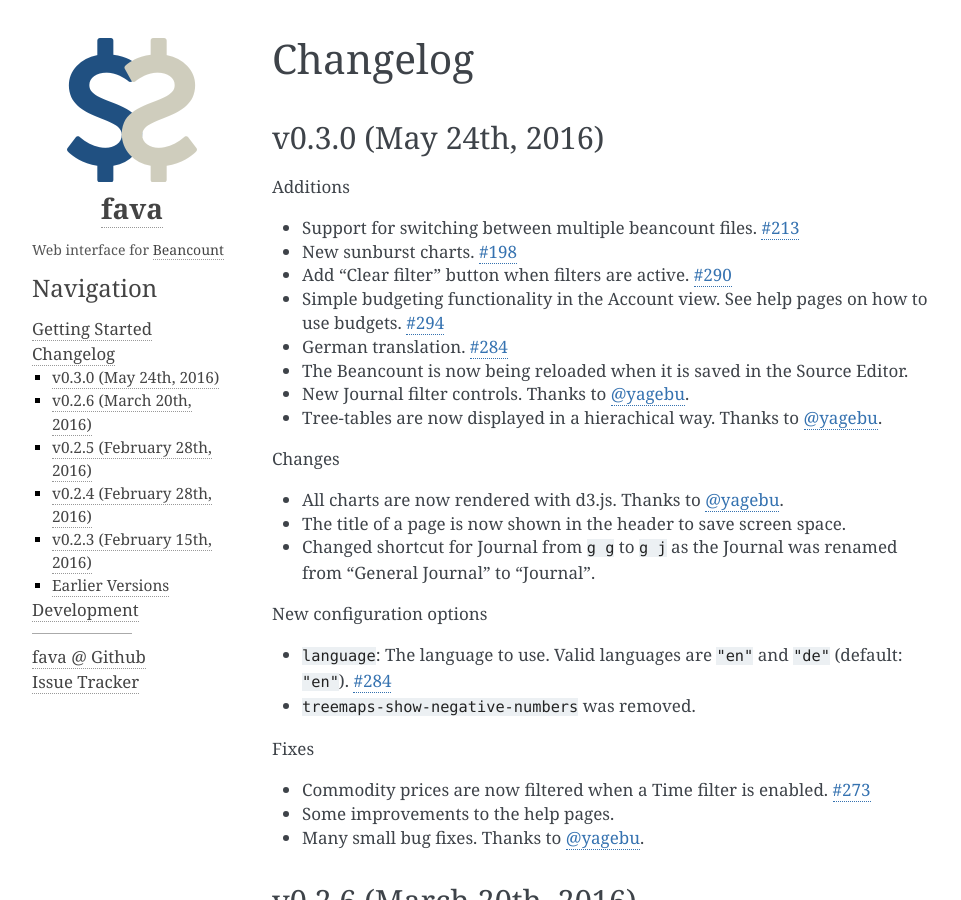
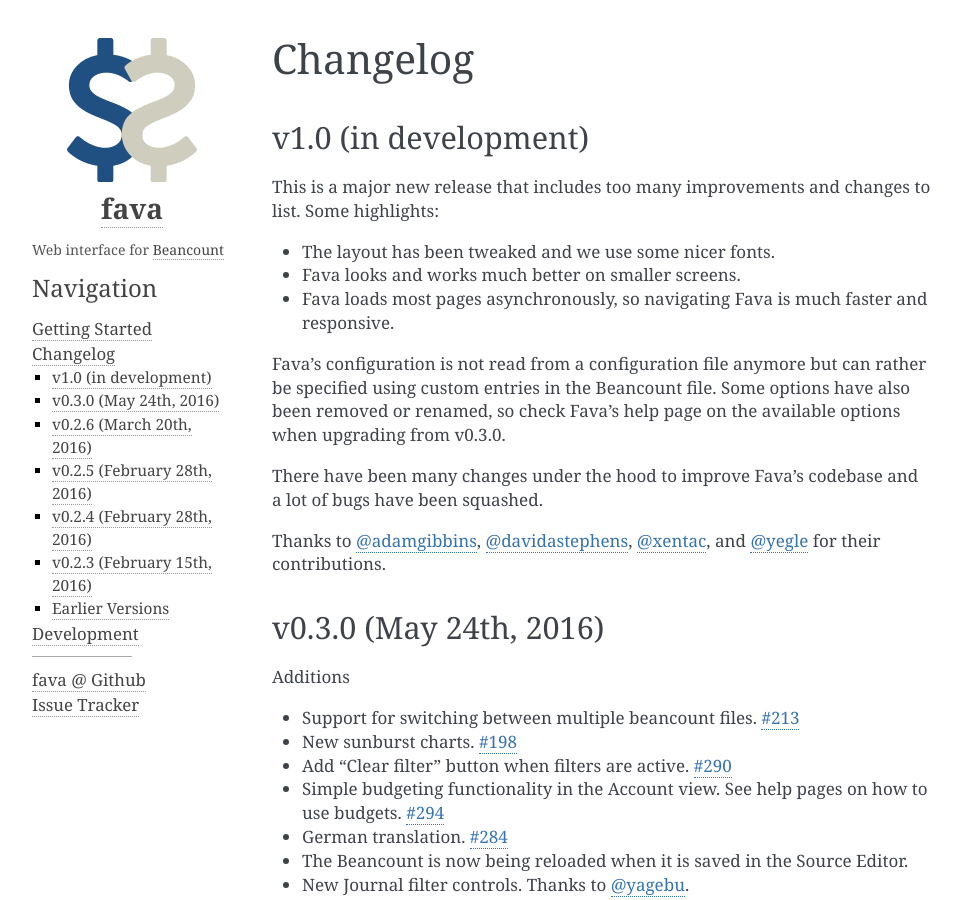
Before and after one commit to beancount/fava, a Sphinx documentation site: the page built from docs/changelog.rst, in a window 1280 px wide and 900 px high. Shown: the whole window, without its empty margins (148-1109 px from the left). Built offline with Sphinx 7.4.7, drawn with Linux system fonts in a browser that asks for light colours.

Commit message:
update CHANGES

```diff
--- a/docs/changelog.rst
+++ b/docs/changelog.rst
@@ -1,5 +1,27 @@
 Changelog
 =========
+
+v1.0 (in development)
+---------------------
+
+This is a major new release that includes too many improvements and changes to
+list. Some highlights:
+
+- The layout has been tweaked and we use some nicer fonts.
+- Fava looks and works much better on smaller screens.
+- Fava loads most pages asynchronously, so navigating Fava is much faster and
+  responsive.
+
+Fava's configuration is not read from a configuration file anymore but can
+rather be specified using custom entries in the Beancount file. Some options
+have also been removed or renamed, so check Fava's help page on the available
+options when upgrading from v0.3.0.
+
+There have been many changes under the hood to improve Fava's codebase and a
+lot of bugs have been squashed.
+
+Thanks to :user:`adamgibbins`, :user:`davidastephens`, :user:`xentac`, and
+:user:`yegle` for their contributions.
 
 v0.3.0 (May 24th, 2016)
 -----------------------
```
